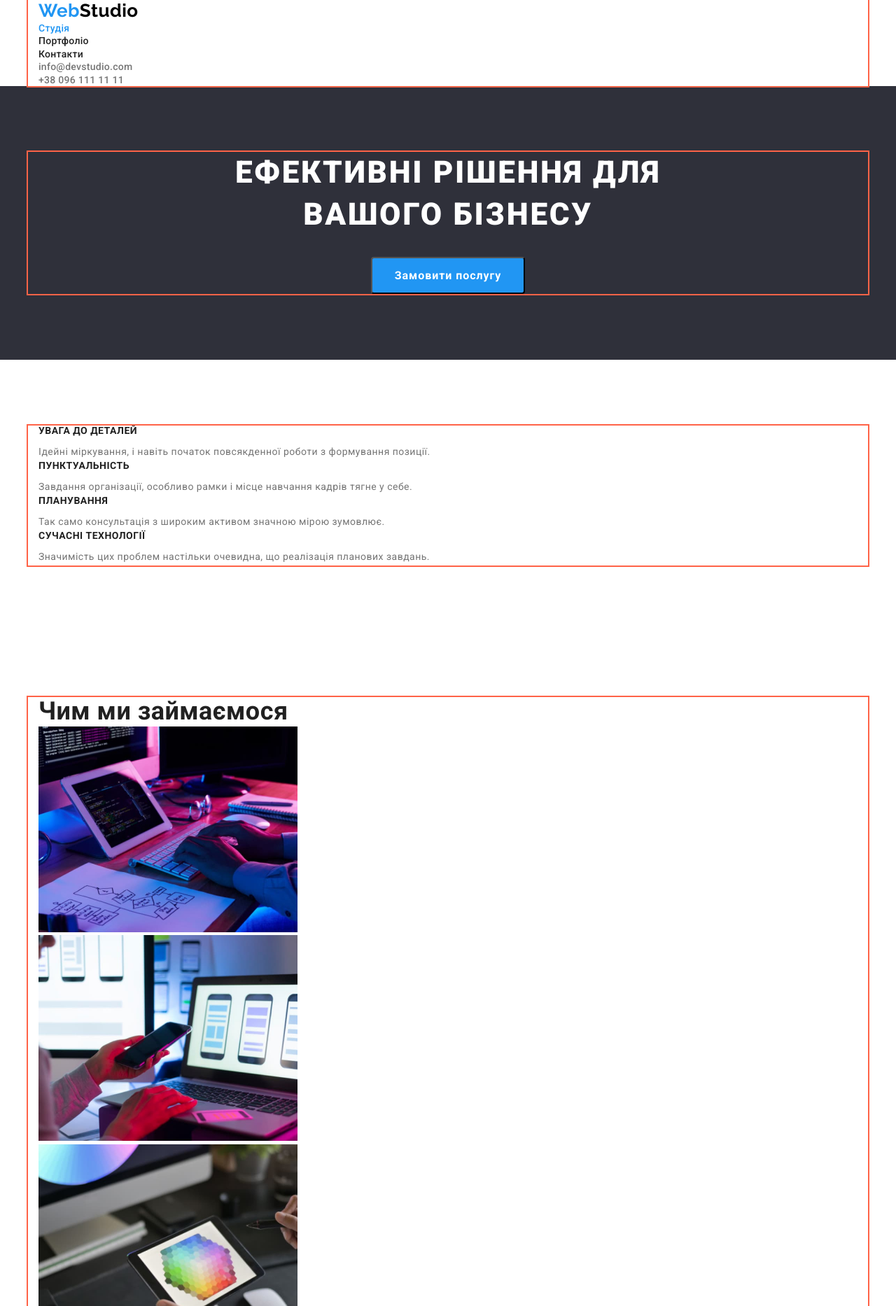
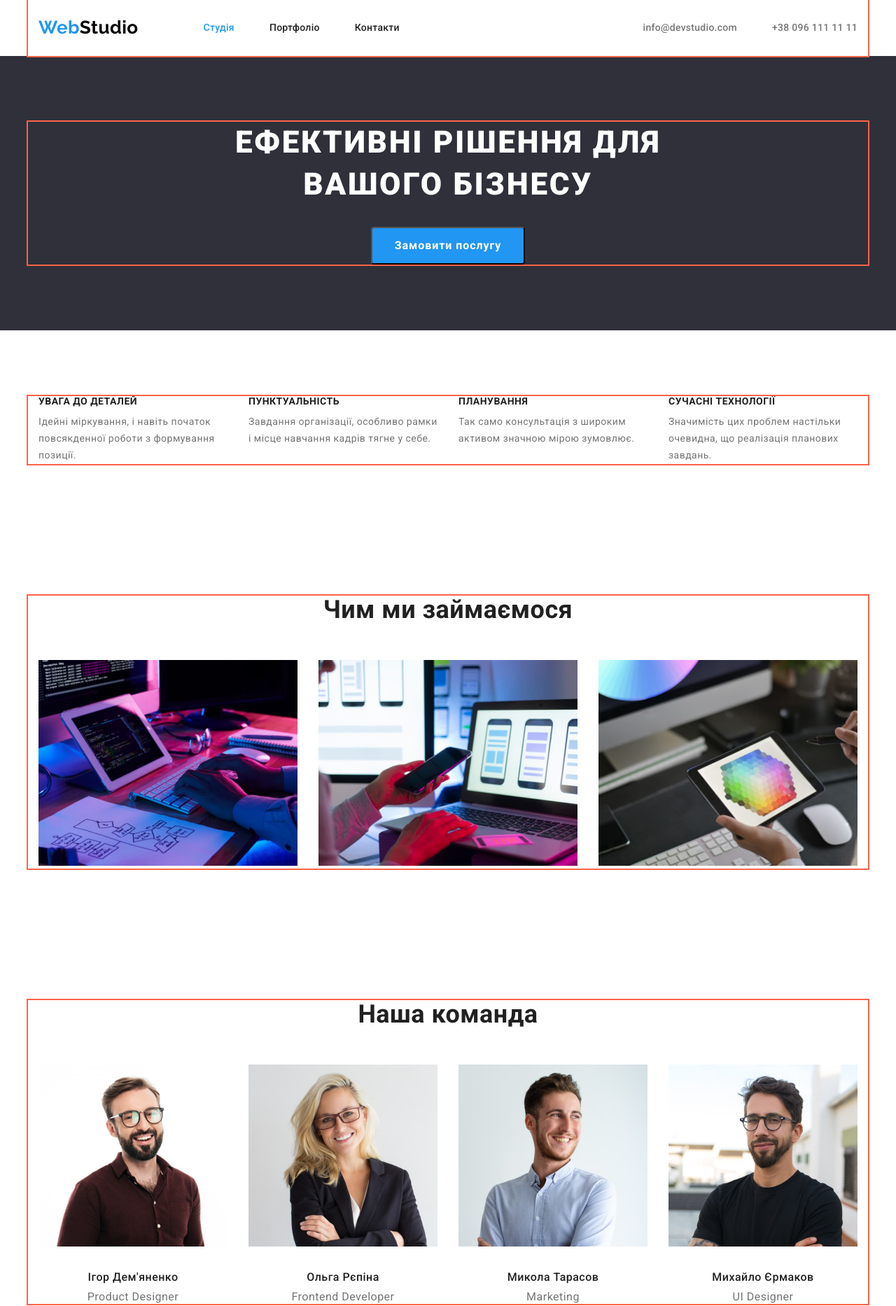
Before and after one commit to KaterynaKozlovska/goit-markup-hw-03, a plain HTML site: page index.html in a window 1280 px wide. Shown: the top 1866 px of the page at 70% size. Drawn offline with nearby package versions, Linux system fonts and the light colour scheme.

Commit message:
updade css
add flex

```diff
--- a/css/styles.css
+++ b/css/styles.css
@@ -31,7 +31,7 @@ padding: 94px 0;
 }
 
 ul {
-  margin: 0 auto;
+  margin: 0;
   padding-left: 0;
 }
 
@@ -66,7 +66,23 @@ h1, h2, h3, h4, p {
 }
 
 /* Header*/
+
+.main-nav {
+  display: flex;
+  align-items: center;
+  justify-content: center;
+}
+
+.page-navigation {
+  display: flex;
+}
+
+
 .logo {
+  margin-right: 93px;
+  padding-top: 24px;
+  padding-bottom: 24px;
+
   font-family: 'Raleway', sans-serif;
   font-weight: 700;
   font-size: 26px;
@@ -78,7 +94,19 @@ h1, h2, h3, h4, p {
   color: var(--accent-color);
 }
 
+.menu {
+  display: flex;
+}
+
+.menu-item:not(:last-child){
+  margin-right: 50px;
+}
+
 .menu-link {
+  display: block;
+  padding-top: 32px;
+  padding-bottom: 32px;
+
   color: var(--primary-color);
   font-weight: 500;
   font-size: 14px;
@@ -91,13 +119,30 @@ h1, h2, h3, h4, p {
   color: var(--accent-color);
 }
 
+.contact {
+  display: flex;
+  margin-left: auto;
+}
+
+
+
+.contact-list:not(:last-child)  {
+  margin-right: 50px;
+}
+
 .contact-link {
+  display: block;
+  padding-top: 32px;
+  padding-bottom: 32px;
+
   color: var(--secondary-color);
   font-weight: 500;
   font-size: 14px;
   line-height: 1.14;
   letter-spacing: 0.02em;
 }
+
+
 
 .contact-link:hover,
 .contact-link:focus {
@@ -146,6 +191,15 @@ h1, h2, h3, h4, p {
   background-color: var(--background-buttom-color);
 }
 
+.benefits-list {
+  display: flex;
+
+}
+
+.benefits-list .list:not(:last-child) {
+  margin-right: 30px;
+
+}
 .benefits-list-title {
   margin-bottom: 10px;
   font-weight: 700;
@@ -156,18 +210,48 @@ h1, h2, h3, h4, p {
 }
 
 .benefits-list-description {
+  width: 270px;
   color: var(--secondary-color);
   font-size: 14px;
   line-height: 1.71;
 }
 
 .title {
+  margin-bottom: 50px;
+  margin-left: auto;
+  margin-right: auto;
+  text-align: center;
+
   font-weight: 700;
   font-size: 36px;
   line-height: 1.16;
 }
 
+.work-list {
+  display: flex;
+}
+
+.work-list .list:not(:last-child) {
+  margin-right: 30px;
+}
+
+.team-list {
+  display: flex;
+}
+
+.team-list .list:not(:last-child) {
+  margin-right: 30px;
+}
+
+.team-photo {
+  margin-bottom: 30px;
+
+}
+
 .name {
+  margin-bottom: 10px;
+  text-align: center;
+
   font-weight: 500;
   font-size: inherit;
   line-height: 1.18;
@@ -178,6 +262,7 @@ h1, h2, h3, h4, p {
 }
 
 .position {
+  text-align: center;
   color: var(--secondary-color);
   line-height: 1.18;
 }
@@ -187,11 +272,17 @@ h1, h2, h3, h4, p {
   background-color: var(--backgroud-primary-color);
 }
 
+.logo-footer {
+  margin-bottom: 20px;
+
+}
 .logo-element-white {
   color: var(--white-color);
 }
 
 .address {
+  margin-bottom: 9px;
+
   color: var(--white-color);
   font-style: normal;
   font-size: 14px;
@@ -204,6 +295,8 @@ h1, h2, h3, h4, p {
 }
 
 .address-contact {
+  margin-bottom: 9px;
+
   color: rgba(255, 255, 255, 0.6);
   font-style: normal;
   font-size: 14px;
--- a/index.html
+++ b/index.html
@@ -18,7 +18,7 @@
   <body>
     <!-- HEADER-->
     <header class="page-header">
-      <div class="container">
+      <div class="container main-nav">
         <nav class="page-navigation">
           <a href="./index.html" lang="en" class="logo link">
             <span class="logo-element">Web</span>Studio</a>
@@ -112,22 +112,22 @@
           <h2 class="title">Наша команда</h2>
           <ul class="team-list">
             <li class="list">
-              <img src="./images/photo-ihor.jpg" alt="Усміхнений чоловік в окулярах" width="270" height="260" />
+              <img src="./images/photo-ihor.jpg" alt="Усміхнений чоловік в окулярах" class="team-photo" width="270" height="260" />
               <h3 class="name">Ігор Дем'яненко</h3>
               <p lang="en" class="position">Product Designer</p>
             </li>
             <li class="list">
-              <img src="./images/photo-olha.jpg" alt=" Усміхнена жінка в окулярах" width="270" height="260" />
+              <img src="./images/photo-olha.jpg" alt=" Усміхнена жінка в окулярах" class="team-photo" width="270" height="260" />
               <h3 class="name">Ольга Рєпіна</h3>
               <p lang="en" class="position">Frontend Developer</p>
             </li>
             <li class="list">
-              <img src="./images/photo-mukola.jpg" alt="Чоловік в окулярах" width="270" height="260" />
+              <img src="./images/photo-mukola.jpg" alt="Чоловік в окулярах" class="team-photo" width="270" height="260" />
               <h3 class="name">Микола Тарасов</h3>
               <p lang="en" class="position">Marketing</p>
             </li>
             <li class="list">
-              <img src="./images/photo-mykhailo.jpg" alt="Усміхнений чоловік в окулярах" width="270" height="260" />
+              <img src="./images/photo-mykhailo.jpg" alt="Усміхнений чоловік в окулярах" class="team-photo" width="270" height="260" />
               <h3 class="name">Михайло Єрмаков</h3>
               <p lang="en" class="position">UI Designer</p>
             </li>
@@ -139,7 +139,7 @@
     <!--FOOTER-->
     <footer class="footer">
       <div class="container">
-        <a href="./index.html" lang="en" class="logo link">
+        <a href="./index.html" lang="en" class="logo link logo-footer">
           <span class="logo-element">Web</span><span class="logo-element-white">Studio</span></a>
         <address>
           <ul class="menu-address">
```
